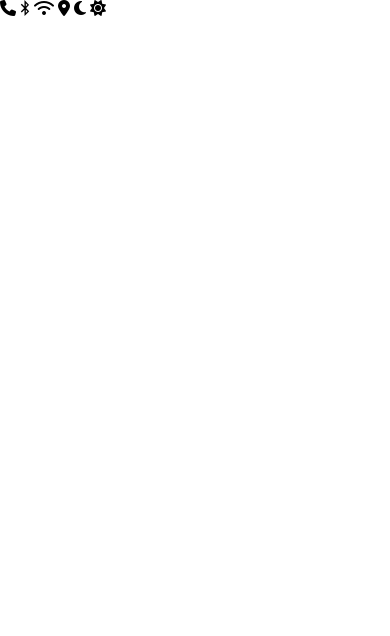
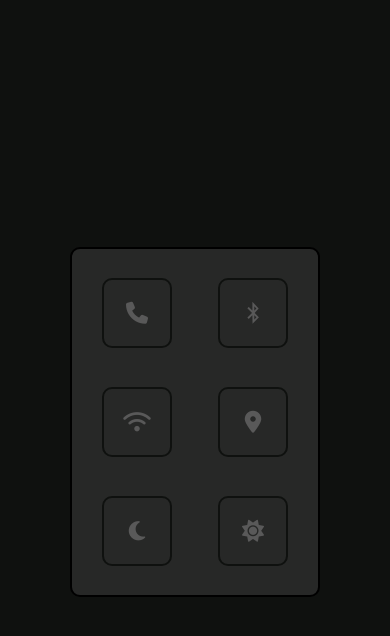
Before and after one commit to Douzandeh/Btn_Mobile_Hover, a plain HTML site: page index.html in a window 390 px wide. Drawn offline with Linux system fonts and the light colour scheme.

Commit message:
Structutre CSS Style Project Btn Mobile Hover

```diff
--- a/css/style.css
+++ b/css/style.css
@@ -3,3 +3,57 @@
   padding: 0;
   box-sizing: border-box;
 }
+
+body {
+  background-color: #0f110f;
+  height: 100vh;
+  display: flex;
+  justify-content: center;
+  align-items: center;
+}
+
+.content {
+  background-color: #272827;
+  width: 250px;
+  height: 350px;
+  border-radius: 10px;
+  border: 2px solid #000;
+  display: grid;
+  grid-template-columns: auto auto;
+  justify-content: space-around;
+  align-items: center;
+  padding: 15px 12px;
+  gap: 10px;
+}
+.content label {
+  width: 70px;
+  height: 70px;
+  border: 2px solid #0f110f;
+  border-radius: 10px;
+  color: #595959;
+  display: flex;
+  align-items: center;
+  justify-content: center;
+  transition: all 0.4s ease;
+  -webkit-transition: all 0.4s ease;
+  -moz-transition: all 0.4s ease;
+  -ms-transition: all 0.4s ease;
+  -o-transition: all 0.4s ease;
+  cursor: pointer;
+}
+.content label i {
+  font-size: 22px;
+  transition: all 0.4s ease;
+  -webkit-transition: all 0.4s ease;
+  -moz-transition: all 0.4s ease;
+  -ms-transition: all 0.4s ease;
+  -o-transition: all 0.4s ease;
+}
+.content input:checked + label {
+  border: 2px solid #fff;
+  box-shadow: 0 0 30px #2f84e1;
+}
+.content input:checked + label i {
+  color: #fff;
+  filter: drop-shadow(3px 1px 10px #2f84e1);
+}
```
